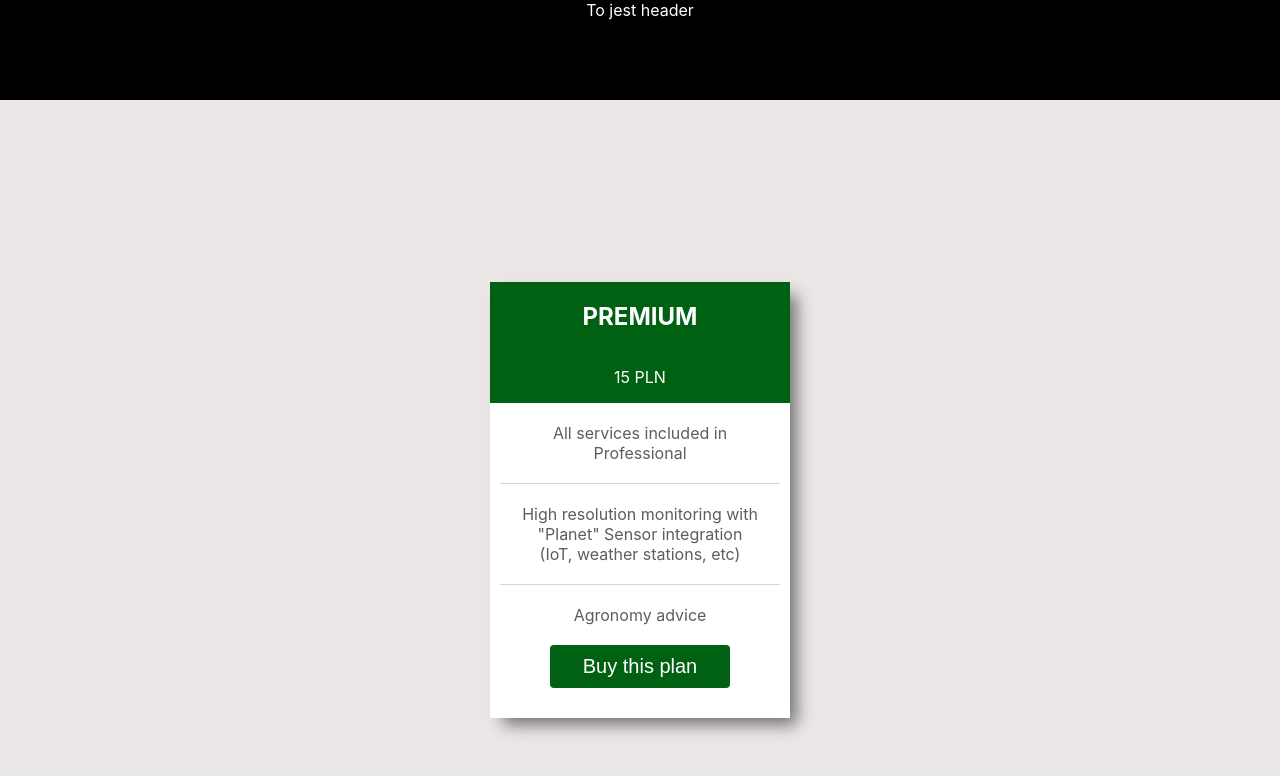
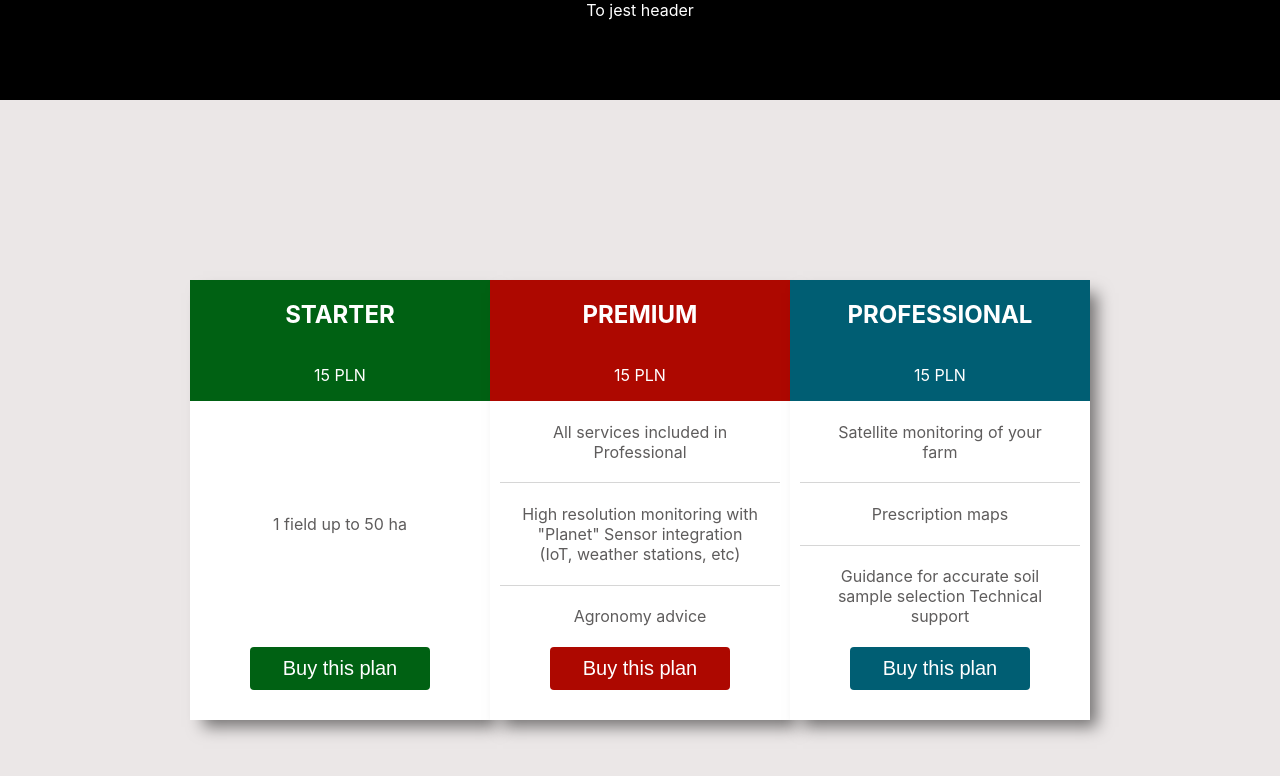
Before and after one commit to jundymek/satagro-price-list, a React (Create React App) app: page / in a window 1280 px wide. Shown: the top 776 px of the page. Built offline with nearby package versions, Linux system fonts and the light colour scheme; no server answers.

Commit message:
feat: CardStarter, CardPremium, CardProfessional

```diff
--- a/package.json
+++ b/package.json
@@ -10,6 +10,7 @@
     "@types/node": "^12.0.0",
     "@types/react": "^17.0.0",
     "@types/react-dom": "^17.0.0",
+    "clsx": "^1.1.1",
     "node-sass": "^5.0.0",
     "react": "^17.0.1",
     "react-dom": "^17.0.1",
--- a/src/components/card/Card.tsx
+++ b/src/components/card/Card.tsx
@@ -1,22 +1,34 @@
 import React from "react";
-import styles from  "./card.module.scss";
+import styles from "./card.module.scss";
+import clsx from "clsx";
 
-const Card = () => {
+interface CardProps {
+  type: "starter" | "premium" | "professional";
+  children: React.ReactNode;
+}
+
+const Card = ({ type, children }: CardProps) => {
+  const titleWrapperClass = clsx(styles.titleWrapper, {
+    red: type === "premium",
+    blue: type === "professional",
+  });
+
+  const buttonClass = clsx(styles.button, {
+    red: type === "premium",
+    blue: type === "professional",
+  });
+
   return (
     <section className={styles.container}>
-      <div className={styles.titleWrapper}>
-        <h2 className={styles.title}>PREMIUM</h2>
+      <div className={titleWrapperClass}>
+        <h2 className={styles.title}>{type.toUpperCase()}</h2>
         <p className={styles.price}>
           15 <span>PLN</span>
         </p>
       </div>
       <div className={styles.textWrapper}>
-        <p className={styles.text}>All services included in Professional</p>
-        <p className={styles.text}>
-          High resolution monitoring with "Planet" Sensor integration (IoT, weather stations, etc)
-        </p>
-        <p className={`${styles.text} ${styles.text__last}`}>Agronomy advice</p>
-        <button className={styles.button}>Buy this plan</button>
+        {children}
+        <button className={buttonClass}>Buy this plan</button>
       </div>
     </section>
   );
--- /dev/null
+++ b/src/components/card/CardPremium.tsx
@@ -0,0 +1,17 @@
+import React from "react";
+import Card from "./Card";
+import styles from "./card.module.scss";
+
+const CardPremium = () => {
+  return (
+    <Card type="premium">
+      <p className={styles.text}>All services included in Professional</p>
+      <p className={styles.text}>
+        High resolution monitoring with "Planet" Sensor integration (IoT, weather stations, etc)
+      </p>
+      <p className={`${styles.text} ${styles.text__last}`}>Agronomy advice</p>
+    </Card>
+  );
+};
+
+export default CardPremium;
--- /dev/null
+++ b/src/components/card/CardProfessional.tsx
@@ -0,0 +1,17 @@
+import React from "react";
+import Card from "./Card";
+import styles from "./card.module.scss";
+
+const CardProfessional = () => {
+  return (
+    <Card type="professional">
+      <p className={styles.text}>Satellite monitoring of your farm</p>
+      <p className={styles.text}>Prescription maps</p>
+      <p className={`${styles.text} ${styles.text__last}`}>
+        Guidance for accurate soil sample selection Technical support
+      </p>
+    </Card>
+  );
+};
+
+export default CardProfessional;
--- /dev/null
+++ b/src/components/card/CardStarter.tsx
@@ -0,0 +1,13 @@
+import React from "react";
+import Card from "./Card";
+import styles from "./card.module.scss";
+
+const CardStarter = () => {
+  return (
+    <Card type="starter">
+      <p className={`${styles.text} ${styles.text__last}`}>1 field up to 50 ha</p>
+    </Card>
+  );
+};
+
+export default CardStarter;
--- a/src/components/card/card.module.scss
+++ b/src/components/card/card.module.scss
@@ -1,8 +1,11 @@
 .container {
   max-width: 300px;
+  width: 100%;
+  min-height: 440px;
   display: flex;
   flex-direction: column;
   align-items: center;
+  justify-content: space-between;
   -webkit-box-shadow: 10px 10px 15px -3px rgba(0, 0, 0, 0.5);
   box-shadow: 10px 10px 15px -3px rgba(0, 0, 0, 0.5);
   transition: transform 0.2s;
@@ -10,7 +13,6 @@
     transform: scale(1.01);
   }
 }
-
 
 .button {
   background-color: #006113;
@@ -24,7 +26,6 @@
   cursor: pointer;
 }
 
-
 .price {
   text-align: center;
 }
@@ -33,7 +34,11 @@
   padding: 20px;
   margin: 0;
   width: 80%;
+  flex: 2;
   text-align: center;
+  display: flex;
+  align-items: center;
+  justify-content: center;
   color: rgb(94, 92, 92);
   border-bottom: 1px solid rgb(214, 214, 214);
   &__last {
@@ -43,6 +48,10 @@
 .textWrapper {
   background-color: white;
   display: flex;
+  width: 100%;
+  height: 100%;
+  flex: 1;
+  justify-content: center;
   flex-direction: column;
   align-items: center;
 }
@@ -57,3 +66,11 @@
   background-color: #006113;
   color: white;
 }
+
+.red {
+  background-color: #ad0800 !important;
+}
+
+.blue {
+  background-color: #005e73 !important;
+}
--- a/src/components/plans/Plans.tsx
+++ b/src/components/plans/Plans.tsx
@@ -1,6 +1,9 @@
 import React, { useEffect } from "react";
 import styles from "./plans.module.scss";
 import Card from "../card/Card";
+import CardStarter from "../card/CardStarter";
+import CardPremium from "../card/CardPremium";
+import CardProfessional from "../card/CardProfessional";
 
 const Plans = () => {
   async function getPlans() {
@@ -14,7 +17,12 @@ const Plans = () => {
   }, []);
   return (
     <div className={styles.wrapper}>
-      <Card />
+      <CardStarter />
+      <CardPremium />
+      <CardProfessional />
+      {/* <Card type="starter" />
+      <Card type="premium" />
+      <Card type="starter" /> */}
     </div>
   );
 };
```
Also changed, not shown: 1 other file (tests, documents, lock files or other folders). Lines whose indentation alone changed are shown as unchanged.
